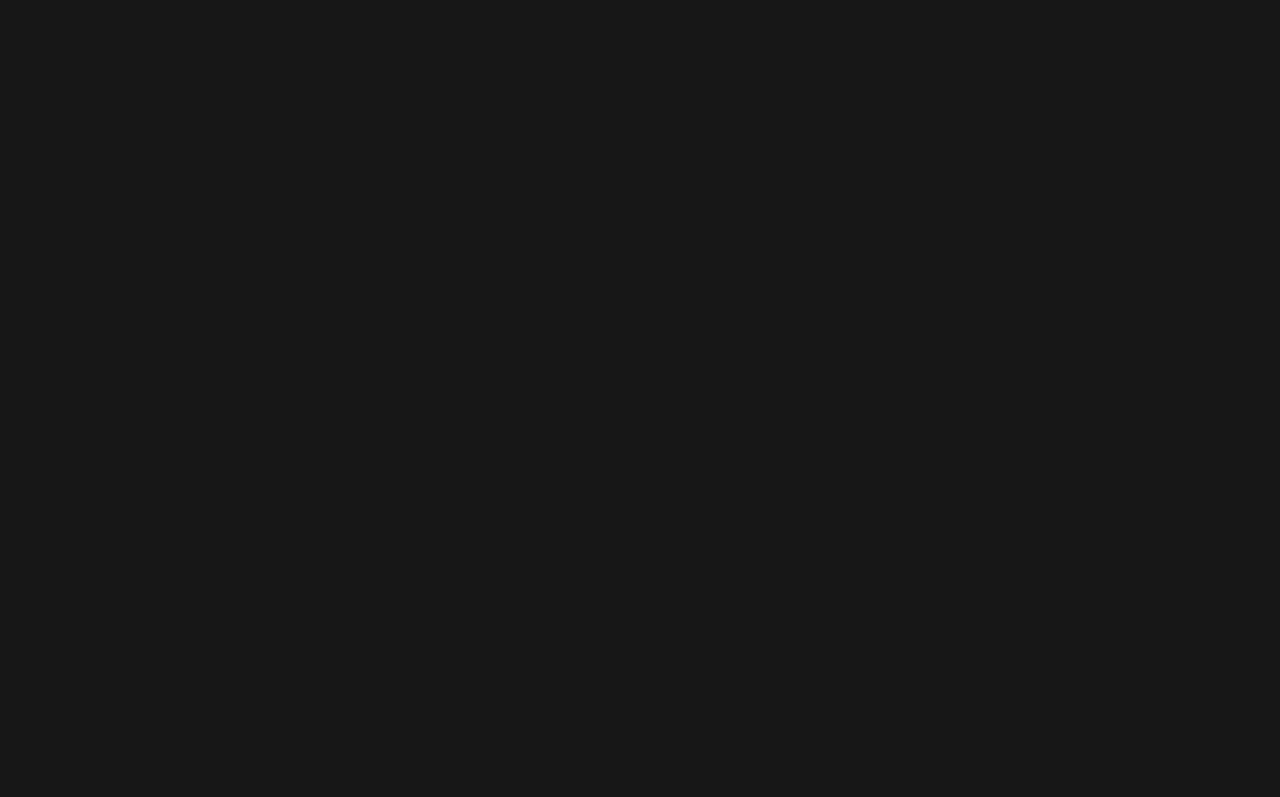
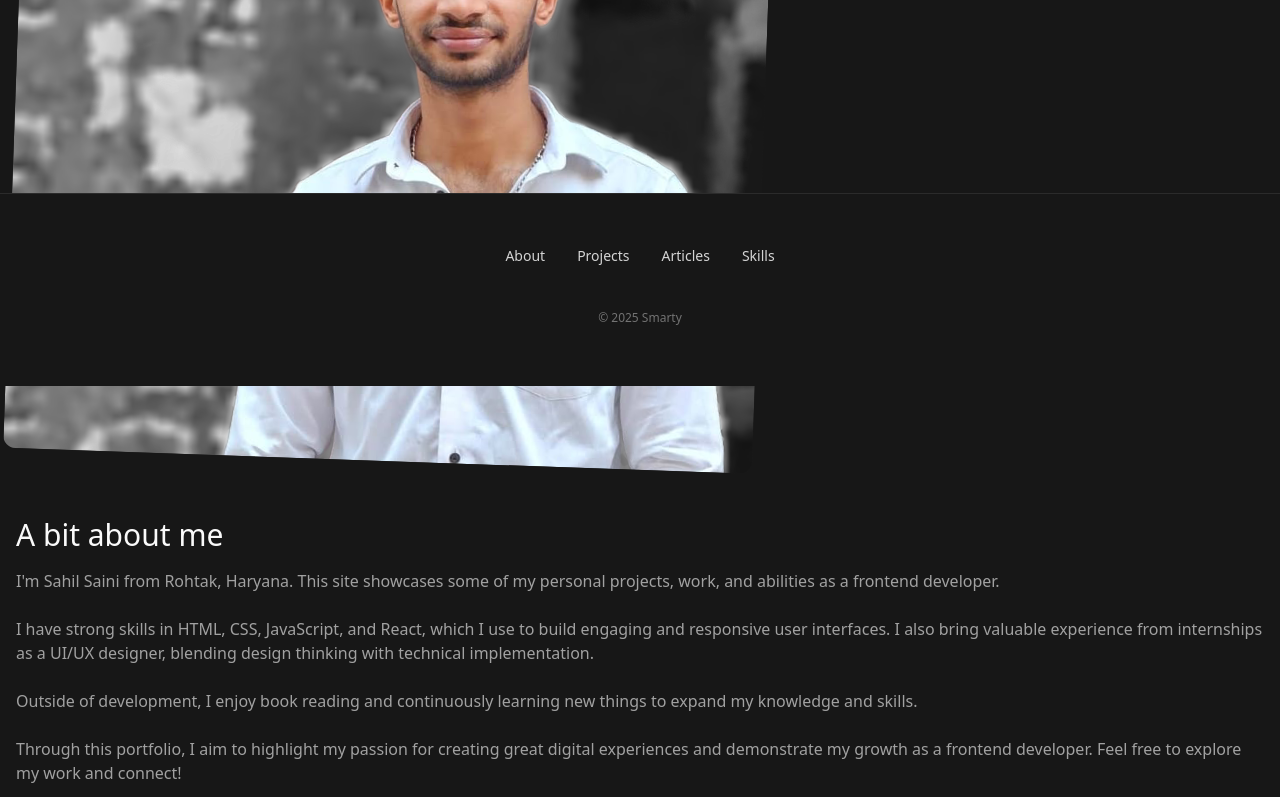
Before and after one commit to sahilsaini172/Official-Portfolio, a React (Vite) app: page /about in a window 1280 px wide. Shown: the part 414-1211 px from the top of the page. Before the commit the page ends 800 px from the top, so only its background shows below. Built offline with nearby package versions, Linux system fonts and the light colour scheme.

Commit message:
Added About

```diff
--- a/src/App.jsx
+++ b/src/App.jsx
@@ -5,6 +5,7 @@ import Articles from "./Screens/Articles";
 import Projects from "./Screens/Projects";
 import Skills from "./Screens/Skills";
 import About from "./Screens/About";
+import Footer from "./Footer";
 
 function App() {
   return (
@@ -18,6 +19,7 @@ function App() {
             <Route path="/skills" element={<Skills />} />
             <Route path="/articles" element={<Articles />} />
           </Routes>
+          <Footer/>
       </BrowserRouter>
     </main>
   );
--- /dev/null
+++ b/src/Footer.jsx
@@ -0,0 +1,27 @@
+import { Link } from "react-router";
+export default function Footer() {
+  return (
+    <footer className="flex flex-col justify-center items-center gap-8 px-8 pt-10 pb-15 border-t border-t-neutral-700/50 fixed w-full bottom-0 bg-neutral-900">
+      <nav className="flex justify-center items-center gap-8 text-sm text-neutral-300">
+        <FooterNavItem title="About" />
+        <FooterNavItem title="Projects" />
+        <FooterNavItem title="Articles" />
+        <FooterNavItem title="Skills" />
+      </nav>
+      <small className="text-xs text-neutral-500">&copy; 2025 Smarty </small>
+    </footer>
+  );
+}
+
+export function FooterNavItem({ title }) {
+  let path = title.toLowerCase();
+  let newTitle = path.charAt(0).toUpperCase() + path.slice(1);
+  return (
+    <Link
+      to={"/" + path}
+      className={`py-3 hover:text-indigo-400 duration-200 ease-linear`}
+    >
+      {newTitle}
+    </Link>
+  );
+}
--- a/src/Screens/About.jsx
+++ b/src/Screens/About.jsx
@@ -1,3 +1,65 @@
 export default function About() {
-    return <h1>About</h1>
+  return (
+    <main className="scroll-smooth bg-neutral-900 min-h-screen text-neutral-100 flex flex-col gap-2">
+      <section className="px-4 text-neutral-50 flex flex-col gap-4 mt-10 **:duration-300 **:ease-linear">
+        <img
+          src="../public/Imgs/about-pic.png"
+          alt=""
+          className="w-3/5 aspect-square object-top-right object-cover rounded-xl rotate-2"
+        />
+        <main className="flex flex-col">
+          <h1 className="text-3xl mt-10">A bit about me</h1>
+          <p className="mt-4 text-neutral-400 font-light">
+            I'm Sahil Saini from Rohtak, Haryana. This site showcases some of my
+            personal projects, work, and abilities as a frontend developer.
+            <br />
+            <br />I have strong skills in HTML, CSS, JavaScript, and React,
+            which I use to build engaging and responsive user interfaces. I also
+            bring valuable experience from internships as a UI/UX designer,
+            blending design thinking with technical implementation.
+            <br />
+            <br /> Outside of development, I enjoy book reading and continuously
+            learning new things to expand my knowledge and skills.
+            <br />
+            <br /> Through this portfolio, I aim to highlight my passion for
+            creating great digital experiences and demonstrate my growth as a
+            frontend developer. Feel free to explore my work and connect!
+          </p>
+          <div className="flex flex-col gap-4 mt-10 border-b pb-5 border-b-neutral-700/60">
+            <a
+              href="https://github.com/sahilsaini172"
+              className="flex items-center gap-3 text-sm text-neutral-200"
+            >
+              <svg
+                viewBox="0 0 16 16"
+                className="w-6 h-6 fill-current text-neutral-400 hover:text-neutral-200 duration-300 ease-linear"
+              >
+                <path d="M8 0C3.58 0 0 3.58 0 8a8 8 0 005.47 7.59c.4.07.55-.17.55-.38 0-.19-.01-.82-.01-1.49-2  .37-2.53-.49-2.69-.94-.09-.23-.48-.94-.82-1.13-.28-.15-.68-.52-.01-.53.63-.01  1.08.58 1.23.82.72 1.21 1.87.87 2.33.66.07-.52.28-.87.51-1.07-1.78-.2-3.64-.89-3.64-3.95  0-.87.31-1.59.82-2.15-.08-.2-.36-1.02.08-2.12  0 0 .67-.21 2.2.82a7.55 7.55 0 012-.27c.68.003 1.36.092  2 .27  1.53-1.04  2.2-.82  2.2-.82.44 1.1.16  1.92.08  2.12.51.56.82 1.27.82  2.15  0  3.07-1.87  3.75-3.65  3.95.29.25.54.73.54 1.48  0 1.07-.01  1.93-.01 2.2  0 .21.15.46.55.38A8.01  8.01 0 0016 8c0-4.42-3.58-8-8-8z" />
+              </svg>
+              Github
+            </a>
+            <a
+              href="https://www.linkedin.com/in/sahil-saini-866646318/"
+              className="flex items-center gap-3 text-sm text-neutral-200"
+            >
+              <svg
+                viewBox="0 0 24 24"
+                className="w-6 h-6 fill-current text-neutral-400 hover:text-neutral-200 duration-300 ease-linear"
+              >
+                <path d="M20.447 20.452h-3.554v-5.569c0-1.328-.027-3.037-1.852-3.037-1.853 0-2.136 1.445-2.136 2.939v5.667H9.351V9h3.414v1.561h.046c.477-.9 1.637-1.85 3.37-1.85 3.601 0 4.267 2.37 4.267 5.455v6.286zM5.337 7.433c-1.144 0-2.063-.926-2.063-2.065 0-1.138.92-2.063 2.063-2.063 1.14 0 2.064.925 2.064 2.063 0 1.139-.925 2.065-2.064 2.065zm1.782 13.019H3.555V9h3.564v11.452zM22.225 0H1.771C.792 0 0 .774 0 1.729v20.542C0 23.227.792 24 1.771 24h20.451C23.2 24 24 23.227 24 22.271V1.729C24 .774 23.2 0 22.222 0h.003z" />
+              </svg>
+              LinkedIn
+            </a>
+          </div>
+          <a
+            href="mailto:sahilmanisaini8398@gmail.com"
+            className="flex mb-[193px] items-center gap-3 text-sm text-neutral-200 pt-8 pb-20 "
+          >
+            <i class="fa-solid fa-envelope text-lg text-neutral-500"></i>
+            sahilmanisaini8398@gmail.com
+          </a>
+        </main>
+      </section>
+    </main>
+  );
 }
--- a/src/Sections/Footer.jsx
+++ /dev/null
@@ -1,13 +0,0 @@
-export default function Footer() {
-  return (
-    <footer className="flex flex-col justify-center items-center gap-8 px-8 pt-10 pb-15 border-t border-t-neutral-700/50">
-      <nav className="flex justify-center items-center gap-8 text-sm text-neutral-300">
-        <span>Article</span>
-        <span>Projects</span>
-        <span>Article</span>
-        <span>Article</span>
-      </nav>
-      <small className="text-xs text-neutral-500">&copy; 2025 Smarty </small>
-    </footer>
-  );
-}
--- /dev/null
+++ b/src/skillsData.js
@@ -0,0 +1,36 @@
+export const skillsData = [
+  {
+    title: "HTML",
+    description:
+      "Experienced in building semantic, accessible, and well-structured markup to form the foundation of responsive web pages.",
+  },
+  {
+    title: "CSS",
+    description:
+      "Proficient in crafting visually appealing layouts using modern CSS techniques, including Flexbox, Grid, and responsive design principles.",
+  },
+  {
+    title: "HTML",
+    description: "",
+  },
+  {
+    title: "JavaScript",
+    description:
+      "Skilled in writing clean and efficient JavaScript code to create dynamic, interactive user experiences and handle client-side logic.",
+  },
+  {
+    title: "React",
+    description:
+      "Experienced in developing scalable and maintainable single-page applications using React’s component-based architecture and hooks.",
+  },
+  {
+    title: "UI/UX Design",
+    description:
+      "Internship experience in UI/UX design, combining design thinking with frontend development to build intuitive, user-friendly interfaces.",
+  },
+  {
+    title: "Figma",
+    description:
+      "Proficient in using Figma for designing and prototyping user interfaces, enabling seamless collaboration and efficient design-to-development workflow.",
+  },
+];
```
Also changed, not shown: src/Screens/Home.jsx (+6 -6 lines), public/Imgs/about-pic.png (added), src/HomeSections/Article.jsx (renamed from src/Sections/Article.jsx), src/HomeSections/Contact.jsx (renamed from src/Sections/Contact.jsx), src/HomeSections/Hero.jsx (renamed from src/Sections/Hero.jsx), src/HomeSections/Images.jsx (renamed from src/Sections/Images.jsx), src/HomeSections/Work.jsx (renamed from src/Sections/Work.jsx). Lines whose indentation alone changed are shown as unchanged.
